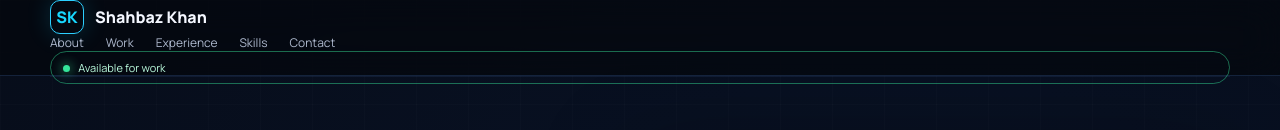
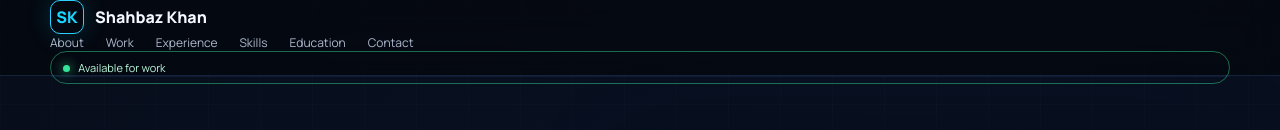
Before and after one commit to Skyzai4u/psychic-guide, a Next.js app: page / in a window 1280 px wide. Shown: the top 130 px of the page. Built offline with nearby package versions, Linux system fonts and the light colour scheme.

Commit message:
fix: clean contact section and add education navigation

```diff
--- a/pages/index.js
+++ b/pages/index.js
@@ -103,7 +103,7 @@ export default function Home(){
  const [view,setView]=useState(0);
  return <>
  <Head><title>Shahbaz Khan | IT Operations • Vibe Coder • AI Integrator</title><meta name="description" content="Muhammad Shahbaz Khan: IT Operations, retail technology, full-stack development, AI integration, automation and business systems."/></Head>
- <nav className="nav"><div className="wrap nav-inner"><div className="brand"><span className="brandmark">SK</span><span>Shahbaz Khan</span></div><div className="links"><a href="#about">About</a><a href="#work">Work</a><a href="#experience">Experience</a><a href="#skills">Skills</a><a href="#contact">Contact</a></div><div className="status"><span className="dot"/> Available for work</div></div></nav>
+ <nav className="nav"><div className="wrap nav-inner"><div className="brand"><span className="brandmark">SK</span><span>Shahbaz Khan</span></div><div className="links"><a href="#about">About</a><a href="#work">Work</a><a href="#experience">Experience</a><a href="#skills">Skills</a><a href="#education">Education</a><a href="#contact">Contact</a></div><div className="status"><span className="dot"/> Available for work</div></div></nav>
  <main className="wrap">
   <section className="hero">
    <div className="hero-copy"><div className="eyebrow">IT × AI × AUTOMATION × 3D</div><h1>Hi, I’m<br/><span className="gradient">Shahbaz Khan.</span></h1><p>Technology professional combining real-world IT operations, retail systems, software development, AI integration, automation and business problem solving.</p><div className="actions"><a className="btn primary" href="#work">Explore my work →</a><a className="btn" href="#contact">Get in touch</a></div><div className="hero-mini"><span>IT Operations</span><span>Full-Stack</span><span>AI Integration</span><span>Vibe Coder</span></div></div>
@@ -120,7 +120,7 @@ export default function Home(){
 
   <section id="skills"><div className="section-head"><div><div className="eyebrow">04 / TECHNICAL SKILLS</div><h2>Source-derived technical toolkit.</h2></div><p>Technology and operational capabilities listed in the supplied resume.</p></div><div className="grid2">{Object.entries(skills).map(([k,v])=><div className="card skill-card" key={k}><div className="num">/</div><h3>{k}</h3><div className="tags">{v.map(x=><span className="tag" key={x}>{x}</span>)}</div></div>)}</div></section>
 
-  <section id="education"><div className="section-head"><div><div className="eyebrow">05 / EDUCATION & LANGUAGES</div><h2>Academic foundation.</h2></div><p>Education and language information retained from the supplied resume.</p></div><div className="grid2"><div className="card"><div className="num">EDU</div><h3>Master of Economics</h3><p>University of Sindh, Jamshoro • 2019</p><h3 style={{marginTop:24}}>Bachelor of Arts</h3><p>University of Sindh, Jamshoro</p></div><div className="card"><div className="num">LANG</div><h3>Urdu</h3><p>Native</p><h3 style={{marginTop:24}}>English</h3><p>Professional</p></div></div></section><section id="contact"><div className="section-head"><div><div className="eyebrow">06 / CONTACT</div><h2>Let’s build something useful.</h2></div><p>Open to technology, automation, AI integration, product and IT opportunities.</p></div><div className="contact"><div><div className="eyebrow">05 / CONTACT</div><h2>Let’s build something useful.</h2><p>Open to technology, automation, AI integration, product and IT opportunities.</p></div><div className="card contact-card"><p><b>Hyderabad, Pakistan</b></p><p>skyzai2009@gmail.com</p><p>linkedin.com/in/muhammd-shahbaz-khan-06429a377</p><p>github.com/Skyzai4u</p></div></div></section>
+  <section id="education"><div className="section-head"><div><div className="eyebrow">05 / EDUCATION & LANGUAGES</div><h2>Academic foundation.</h2></div><p>Education and language information retained from the supplied resume.</p></div><div className="grid2"><div className="card"><div className="num">EDU</div><h3>Master of Economics</h3><p>University of Sindh, Jamshoro • 2019</p><h3 style={{marginTop:24}}>Bachelor of Arts</h3><p>University of Sindh, Jamshoro</p></div><div className="card"><div className="num">LANG</div><h3>Urdu</h3><p>Native</p><h3 style={{marginTop:24}}>English</h3><p>Professional</p></div></div></section><section id="contact"><div className="contact"><div><div className="eyebrow">06 / CONTACT</div><h2>Let’s build something useful.</h2><p>Open to technology, automation, AI integration, product and IT opportunities.</p></div><div className="card contact-card"><p><b>Hyderabad, Pakistan</b></p><p>skyzai2009@gmail.com</p><p>linkedin.com/in/muhammd-shahbaz-khan-06429a377</p><p>github.com/Skyzai4u</p></div></div></section>
   <footer className="footer">© 2026 Muhammad Shahbaz Khan · IT Operations · Vibe Coder · AI Integrator · Product Architect</footer>
  </main>
  </>}
```
